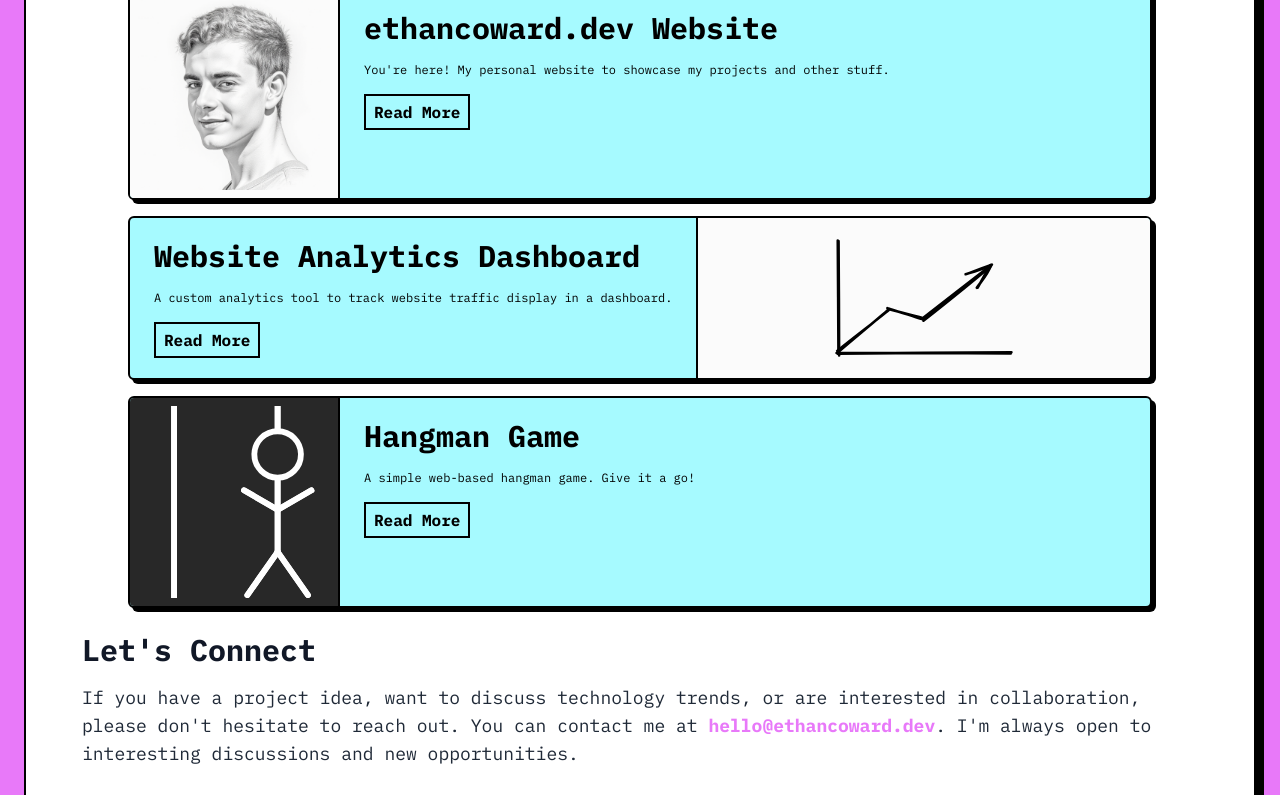
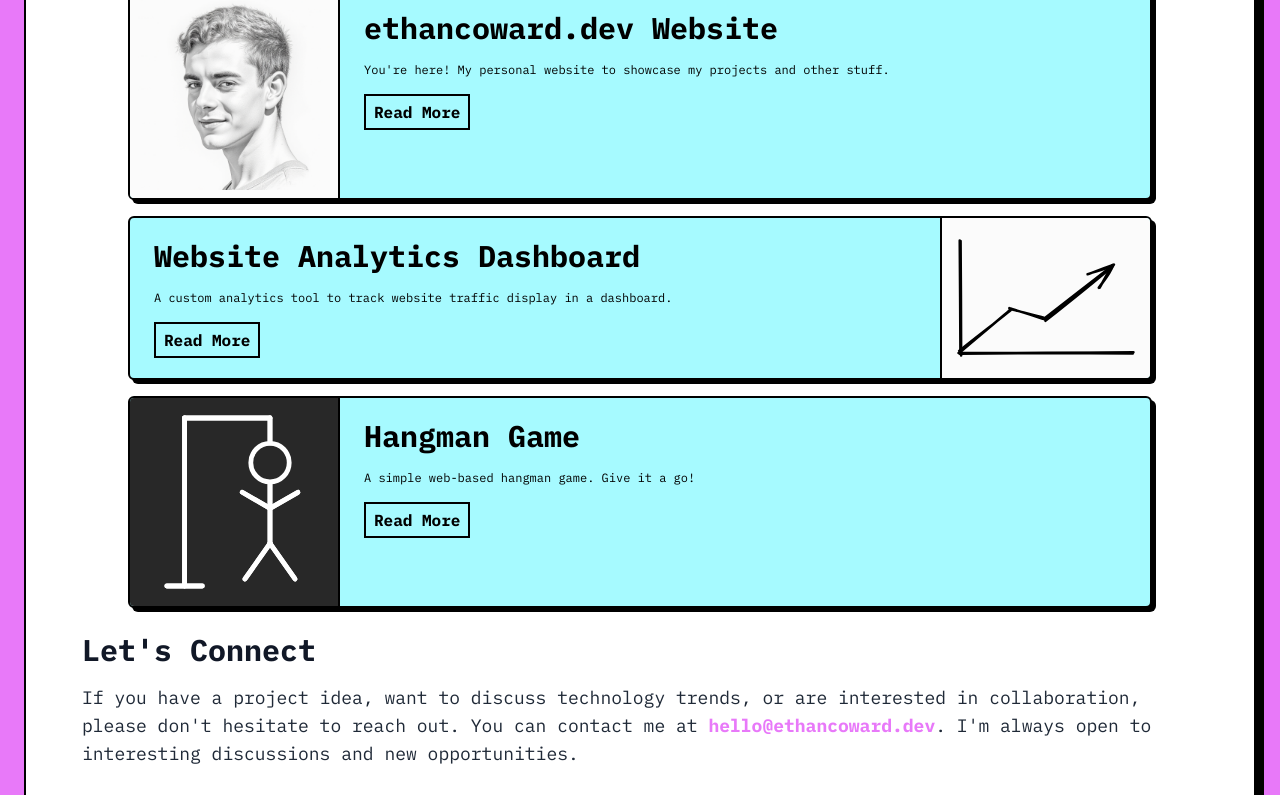
Before and after one commit to CDE90/future-ethancoward.dev, a Next.js app: page / in a window 1280 px wide. Shown: the part 1072-1867 px from the top of the page. Built offline with nearby package versions, Linux system fonts and the light colour scheme; no server answers.

Commit message:
Fix some small styling issues

```diff
--- a/src/app/_components/Footer.tsx
+++ b/src/app/_components/Footer.tsx
@@ -7,7 +7,7 @@ export function Footer() {
     <footer className="w-full border-t-2 border-black dark:border-white">
       <div className="mx-auto max-w-screen-sm px-6 py-8">
         <div className="flex flex-col items-center gap-6">
-          <div className="flex flex-row items-center gap-8">
+          <div className="flex flex-col items-center gap-2 sm:flex-row sm:gap-8">
             <Link
               href="https://github.com/CDE90/ethancoward.dev"
               target="_blank"
--- a/src/app/_components/ProjectList.tsx
+++ b/src/app/_components/ProjectList.tsx
@@ -12,18 +12,22 @@ export function ProjectList({ projects }: { projects: Project[] }) {
         >
           <Link href={project.link}>
             <article
-              className={`flex h-full w-full flex-col items-center divide-y-2 divide-black sm:grid sm:grid-cols-[auto_1fr] sm:divide-x-2 sm:divide-y-0 dark:divide-white ${
-                project.imagePos === "right" ? "sm:grid-cols-[1fr_auto]" : ""
+              className={`flex h-full w-full flex-col items-center divide-y-2 divide-black sm:grid sm:divide-x-2 sm:divide-y-0 dark:divide-white ${
+                project.imagePos === "right"
+                  ? "sm:grid-cols-[1fr_auto]"
+                  : "sm:grid-cols-[auto_1fr]"
               }`}
             >
               {(project.imagePos === "left" || !project.imagePos) && (
                 <ProjectImage
                   project={project}
-                  className="w-full rounded-t-[4px] sm:w-auto sm:rounded-l-[4px] sm:rounded-tr-none"
+                  className="w-full rounded-t-[4px] sm:rounded-l-[4px] sm:rounded-r-none"
                 />
               )}
               <div className="h-full max-w-full break-words px-6 py-5 text-left">
-                <h1 className="mb-4 text-3xl font-bold">{project.title}</h1>
+                <h1 className="mb-4 text-xl font-bold sm:text-3xl">
+                  {project.title}
+                </h1>
                 <p className="mb-4 line-clamp-4 text-xs">
                   {project.description}
                 </p>
@@ -34,7 +38,7 @@ export function ProjectList({ projects }: { projects: Project[] }) {
               {project.imagePos === "right" && (
                 <ProjectImage
                   project={project}
-                  className="w-full rounded-b-[4px] sm:w-auto sm:rounded-r-[4px] sm:rounded-bl-none"
+                  className="w-full rounded-b-[4px] sm:rounded-l-none sm:rounded-r-[4px]"
                 />
               )}
             </article>
@@ -63,7 +67,7 @@ function ProjectImage({
         alt={project.title}
         width={196}
         height={196}
-        className="max-h-48 max-w-48 object-cover"
+        className="max-h-48 max-w-48"
       />
     </figure>
   );
--- a/src/app/projects/ReposList.tsx
+++ b/src/app/projects/ReposList.tsx
@@ -135,7 +135,7 @@ export function RepoList({ repos }: { repos: Repo[] }) {
             </div>
             <div className="mt-auto flex w-full items-center justify-between text-lg font-bold text-black dark:text-white">
               <div className="flex items-center gap-2">
-                <StarIcon className="h-5 w-5" />
+                <StarIcon className="mb-[3px] h-5 w-5" />
                 {repo.stargazers_count}
               </div>
               {repo.fork && (
```
